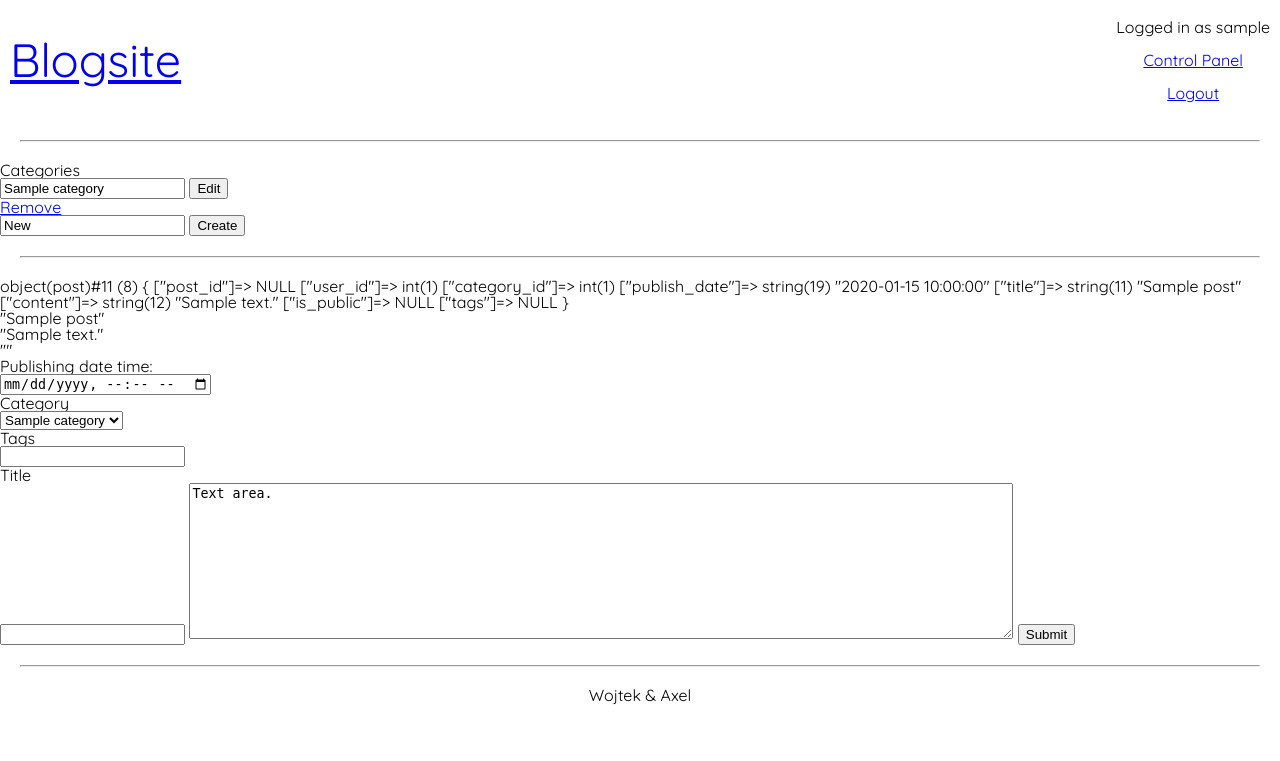
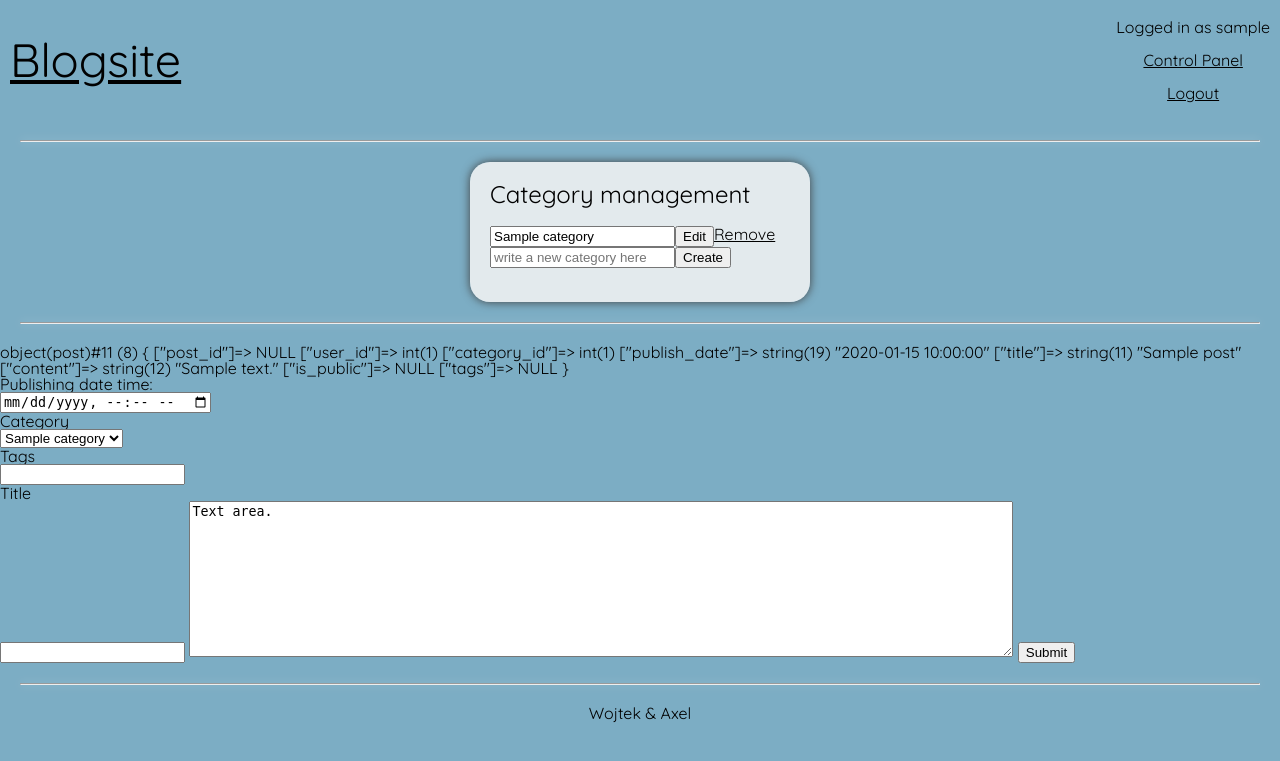
Before and after one commit to Wojtec/Blog-a-medida, a PHP site: page /controlpanel in a window 1280 px wide. Shown: the top 761 px of the page. Run offline with PHP 8.4, Linux system fonts and the light colour scheme; the visitor is signed in with stand-in values (Sample User, id 1); tables that the repository leaves empty hold one stand-in row (values such as "Sample post").

Commit message:
categories styled

```diff
--- a/public/styles/layout.css
+++ b/public/styles/layout.css
@@ -15,6 +15,18 @@
 
 .header a:hover {
     color: rgb(231, 246, 255);
+}
+
+a:link {
+    color: black;
+}
+
+a:visited {
+    color: black;
+}
+
+a:hover {
+    color: rgb(0, 127, 201);
 }
 
 .footer {
@@ -97,3 +109,23 @@ button {
     height: 30px;
     width: 100px;
 }
+
+.category-box {
+    box-shadow: 0px 0px 10px 0px rgb(65, 65, 65);
+    margin: 0 auto;
+    margin-top: 20px;
+    margin-bottom: 20px;
+    max-width: 300px;
+    min-height: 100px;
+    padding: 20px;
+    border-radius: 20px;
+}
+
+.section-title {
+    font-size: 18pt;
+    margin-bottom: 20px;
+}
+
+.category {
+    display: flex;
+}
--- a/views/controlpanel/index.php
+++ b/views/controlpanel/index.php
@@ -10,33 +10,31 @@
     <link rel="stylesheet" href="<?php echo constant("URL"); ?>public/styles/layout.css">
     <title>Blog</title>
 </head>
-<body>
+<body class="back-color">
     <?php require 'views/header.php'; ?>
 
-    <p>Categories</p>
 
+    <div class="category-box front-color">
+        <p class="section-title">Category management</p>
         <?php
             foreach($this->categories as $category)
             {
                 echo '
-                <form action="' . constant("URL") . 'controlpanel/editCategory/' . $category->category_id . '" method="post">
+                    <form class="category" action="' . constant("URL") . 'controlpanel/editCategory/' . $category->category_id . '" method="post">
                         <input type="text" name="categoryName" value="' . $category->category_name . '">
                         <input type="submit" value="Edit">
                         <p><a href="' . constant("URL") . 'controlpanel/removeCategory/' . $category->category_id . '">Remove</a></p>
                     </form>
                 ';
             }
-
             echo '
-            <form action="' . constant("URL") . 'controlpanel/createCategory" method="post">
-                <input type="text" name="categoryName" value="New">
+                <form class="category" action="' . constant("URL") . 'controlpanel/createCategory" method="post">
+                    <input type="text" name="categoryName" placeholder="write a new category here">
                     <input type="submit" value="Create">
                 </form>
             ';
-
         ?>
-
-
+    </div>
 
     <hr>
 
@@ -44,11 +42,6 @@
         foreach($this->userPosts as $userPost)
         {
             var_dump($userPost);
-            echo '
-            <p> "'. $userPost->title .'"</p>
-            <p> "'. $userPost->content .'"</p>
-            <p> "'. $userPost->tags .'"</p>
-            ';
         }
     ?>
 
```
Lines whose indentation alone changed are shown as unchanged.
